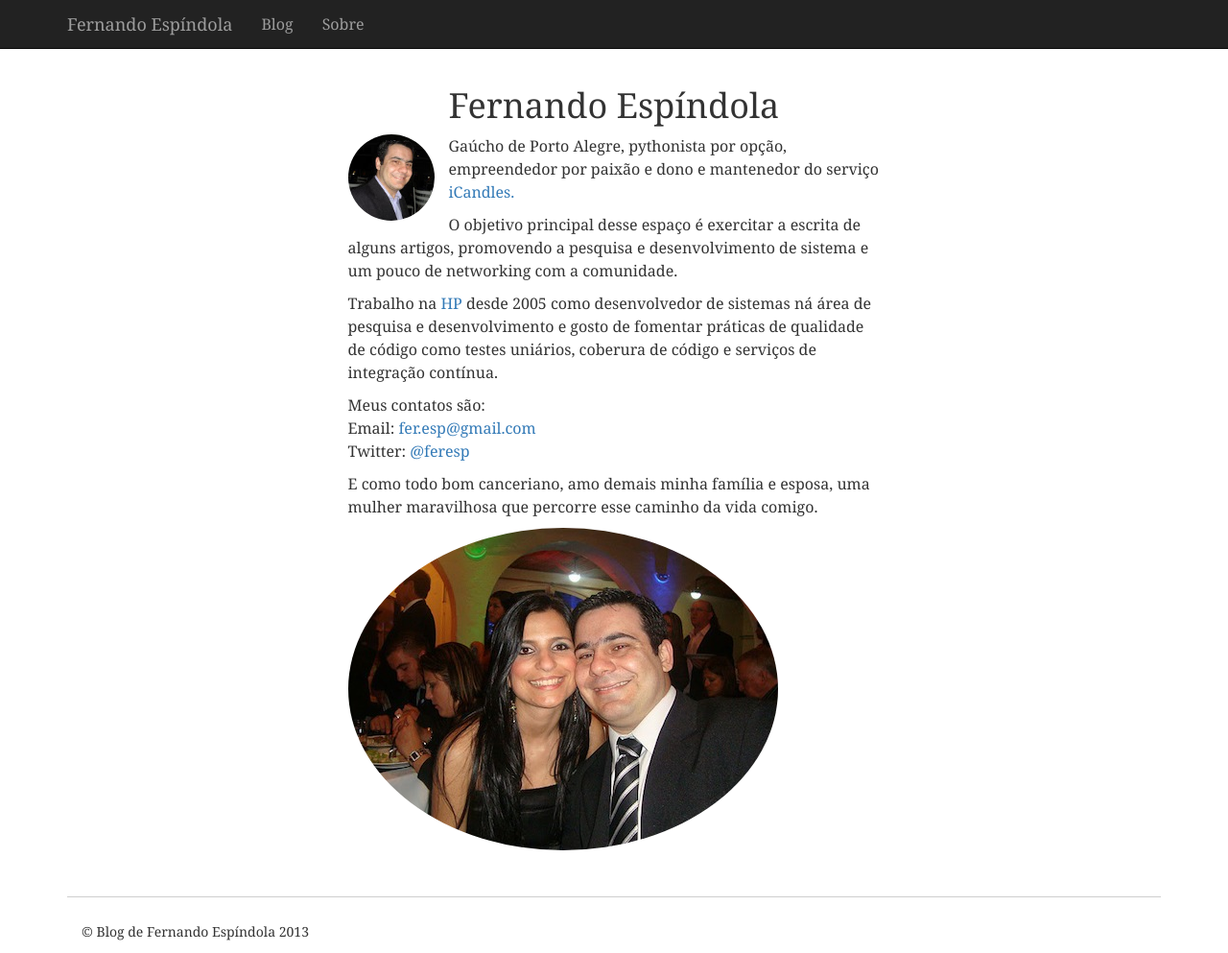
After one commit to fernandoe/blog, a Django app: template source/templates/blog/about.html in a window 1280 px wide. The commit adds this page. Shown: the whole page at 96% size. Run offline with Django 3.2, Linux system fonts and the light colour scheme; the template is opened without the code that fills it, so the values that code supplies are empty; some libraries are stand-ins or nearby versions.

Commit message:
Arrumando arquivos iniciais do blog.

```diff
--- /dev/null
+++ b/source/blog/static/blog/about.css
@@ -0,0 +1,39 @@
+footer {
+  border-top: 1px solid rgb(206,206,206);
+  margin-top: 48px;
+  padding-top: 24px;
+  font-size: 14px;
+}
+
+header a:hover {
+    border-bottom: 1px solid #999892;
+}
+
+body.post h1 {
+  margin-bottom: 5px;
+}
+
+body.post header p {
+  font-size: 12px;
+}
+
+h2 {
+  margin-top: 40px;
+  margin-bottom: 5px;
+
+  font-size: 22px;
+  font-weight: normal;
+}
+
+h3 {
+  margin-top: 20px;
+  margin-bottom: 5px;
+
+  font-size: 18px;
+  font-weight: bold;
+}
+
+img.foto {
+  height: 90px;
+  margin-right: 15px;
+}
--- a/source/blog/static/blog/blog.css
+++ b/source/blog/static/blog/blog.css
@@ -1,19 +1,16 @@
-/*
- * Style twaks
- * --------------------------------------------------
- */
 body {
   padding-top: 70px;
+  line-height: 24px;
+  font-size: 16px;
+  font-family: Georgia, Palatino, 'Palatino Linotype', Times, 'Times New Roman', serif;
 }
+
 footer {
   padding-left: 15px;
   padding-right: 15px;
 }
 
-/*
- * Off Canvas
- * --------------------------------------------------
- */
+
 @media screen and (max-width: 768px) {
   .row-offcanvas {
     position: relative;
--- a/source/blog/urls.py
+++ b/source/blog/urls.py
@@ -1,9 +1,11 @@
+from blog.views import BlogView, PostTemplateView, AboutTemplateView
 from django.conf.urls import patterns, url
 
-from blog.views import BlogView, PostTemplateView
 
 
 urlpatterns = patterns('',
     url(r'^(?P<slug>[\w\-]+)/$', PostTemplateView.as_view(), name='blog_post'),
     url(r'^$', BlogView.as_view(), name='blog'),
+    url(r'^about$', AboutTemplateView.as_view(), name='blog_about'),
+
 )
--- a/source/server/settings/production.py
+++ b/source/server/settings/production.py
@@ -10,6 +10,8 @@ db_user     = os.environ.get('DB_USER')
 db_password = os.environ.get('DB_PASSWORD')
 db_host     = os.environ.get('DB_HOST')
 
+DEBUG = False
+TEMPLATE_DEBUG = DEBUG
 ALLOWED_HOSTS = [
     '.espindola.info'
 ]
--- /dev/null
+++ b/source/templates/base/_footer.html
@@ -0,0 +1,3 @@
+<footer>
+  <p>&copy; Blog de Fernando Espíndola 2013</p>
+</footer>
--- /dev/null
+++ b/source/templates/base/_header.html
@@ -0,0 +1,18 @@
+<div class="navbar navbar-fixed-top navbar-inverse" role="navigation">
+  <div class="container">
+    <div class="navbar-header">
+      <button type="button" class="navbar-toggle" data-toggle="collapse" data-target=".navbar-collapse">
+        <span class="icon-bar"></span>
+        <span class="icon-bar"></span>
+        <span class="icon-bar"></span>
+      </button>
+      <a class="navbar-brand" href="/">Fernando Espíndola</a>
+    </div>
+    <div class="collapse navbar-collapse">
+      <ul class="nav navbar-nav">
+        <li{%if menu == 'blog'%} class="active"{%endif%}><a href="{% url 'blog' %}">Blog</a></li>
+        <li{%if menu == 'about'%} class="active"{%endif%}><a href="{% url 'blog_about' %}">Sobre</a></li>
+      </ul>
+    </div><!-- /.nav-collapse -->
+  </div><!-- /.container -->
+</div><!-- /.navbar -->
--- a/source/templates/base/base.html
+++ b/source/templates/base/base.html
@@ -4,73 +4,30 @@
 <head>
   <title>{% block title %}Fernando Espíndola - Blog{% endblock %}</title>
   <meta name="viewport" content="width=device-width, initial-scale=1.0">
+  <meta name="author" content="https://plus.google.com/112555456709429126221">
+
   <!-- Bootstrap -->
   <link href="//netdna.bootstrapcdn.com/bootstrap/3.0.0/css/bootstrap.min.css" rel="stylesheet">
   <link href="{% static 'blog/blog.css' %}" rel="stylesheet">
+  {% block css %}{% endblock %}
 
-  <!-- HTML5 shim and Respond.js IE8 support of HTML5 elements and media queries -->
   <!--[if lt IE 9]>
-    <script src="../../assets/js/html5shiv.js"></script>
-    <script src="../../assets/js/respond.min.js"></script>
+    <script src="http://getbootstrap.com/assets/js/html5shiv.js"></script>
+    <script src="http://getbootstrap.com/assets/js/respond.min.js"></script>
   <![endif]-->
+
 </head>
 <body>
 
-  <div class="navbar navbar-fixed-top navbar-inverse" role="navigation">
-    <div class="container">
-      <div class="navbar-header">
-        <button type="button" class="navbar-toggle" data-toggle="collapse" data-target=".navbar-collapse">
-          <span class="icon-bar"></span>
-          <span class="icon-bar"></span>
-          <span class="icon-bar"></span>
-        </button>
-        <a class="navbar-brand" href="#">Fernando Espíndola</a>
-      </div>
-      <div class="collapse navbar-collapse">
-        <ul class="nav navbar-nav">
-          <li class="active"><a href="{% url 'blog' %}">Blog</a></li>
-          <li><a href="#">Sobre</a></li>
-          <li><a href="#">Contato</a></li>
-        </ul>
-      </div><!-- /.nav-collapse -->
-    </div><!-- /.container -->
-  </div><!-- /.navbar -->
+{% include 'base/_header.html' %}
 
 <div class="container">
 
-      <div class="row row-offcanvas row-offcanvas-right">
-        <div class="col-xs-12 col-sm-9">
-          <div class="row">
-            {% block content %}{% endblock %}
-          </div><!--/row-->
-        </div><!--/span-->
+{% block content %}{% endblock %}
 
-        <div class="col-xs-6 col-sm-3 sidebar-offcanvas" id="sidebar" role="navigation">
-          <div class="well sidebar-nav">
-            <ul class="nav">
-              <li>Sidebar</li>
-              <li class="active"><a href="#">Link</a></li>
-              <li><a href="#">Link</a></li>
-              <li><a href="#">Link</a></li>
-              <li>Sidebar</li>
-              <li><a href="#">Link</a></li>
-              <li><a href="#">Link</a></li>
-              <li><a href="#">Link</a></li>
-              <li>Sidebar</li>
-              <li><a href="#">Link</a></li>
-              <li><a href="#">Link</a></li>
-            </ul>
-          </div><!--/.well -->
-        </div><!--/span-->
-      </div><!--/row-->
+{% include 'base/_footer.html' %}
 
-      <hr>
-
-      <footer>
-        <p>&copy; Blog de Fernando Espíndola 2013</p>
-      </footer>
-
-    </div><!--/.container-->
+</div><!--/.container-->
 
   <script src="http://code.jquery.com/jquery-1.10.1.min.js"></script>
   <script src="//netdna.bootstrapcdn.com/bootstrap/3.0.0/js/bootstrap.min.js"></script>
--- /dev/null
+++ b/source/templates/blog/about.html
@@ -0,0 +1,50 @@
+{% extends 'base/base.html' %}
+{% load staticfiles %}
+
+{% block css %}
+<link href="{% static 'blog/about.css' %}" rel="stylesheet">
+{% endblock %}
+
+{% block content %}
+
+<div class="row">
+  <div class="col-md-3">&nbsp;</div>
+  <div class="col-md-6">
+    <header>
+      <h1 class="text-center">Fernando Espíndola</h1>
+      <p>
+        <img src="{% static 'blog/fernandoe.jpg' %}" class="img-circle foto" align="left">
+        Gaúcho de Porto Alegre, pythonista por opção, empreendedor por paixão e dono e mantenedor do
+        serviço <a href="http://www.icandles.com.br">iCandles.</a>
+      </p>
+      <p>
+        O objetivo principal desse espaço é exercitar a escrita de alguns artigos, promovendo a
+        pesquisa e desenvolvimento de sistema e um pouco de networking com a comunidade.
+      </p>
+    </header>
+
+    <article>
+       <p>
+        Trabalho na <a href="http://www.hp.com.br">HP</a> desde 2005 como desenvolvedor de sistemas
+        ná área de pesquisa e desenvolvimento e gosto de fomentar práticas de qualidade de código
+        como testes uniários, coberura de código e serviços de integração contínua.
+      </p>
+
+      <p>
+        Meus contatos são: <br/>
+        Email: <a href="mailto:fer.esp@gmail.com">fer.esp@gmail.com</a><br/>
+        Twitter: <a href="http://www.twitter.com/feresp">@feresp</a><br/>
+      </p>
+
+      <p>
+        E como todo bom canceriano, amo demais minha família e esposa, uma mulher maravilhosa
+        que percorre esse caminho da vida comigo.
+      </p>
+
+      <img src="{% static 'blog/esposa.jpg' %}" alt="fernandoe" class="img-circle">
+    </article>
+  </div>
+  <div class="col-md-3">&nbsp;</div>
+</div>
+
+{% endblock %}
--- a/source/templates/blog/blog.html
+++ b/source/templates/blog/blog.html
@@ -1,4 +1,4 @@
-{% extends 'base/base.html' %}
+{% extends 'base/base_menu.html' %}
 
 {% block content %}
 
--- a/source/templates/blog/post.html
+++ b/source/templates/blog/post.html
@@ -1,4 +1,4 @@
-{% extends 'base/base.html' %}
+{% extends 'base/base_menu.html' %}
 {% load tags_markdown %}
 
 {% block content %}
```
Also changed, not shown: source/blog/templatetags/tags_markdown.py (+5 -3 lines), source/blog/views.py (+9 -7 lines), source/templates/base/base_menu.html (added, +79 -0 lines), source/blog/static/blog/esposa.jpg (added), source/blog/static/blog/fernandoe.jpg (added).
